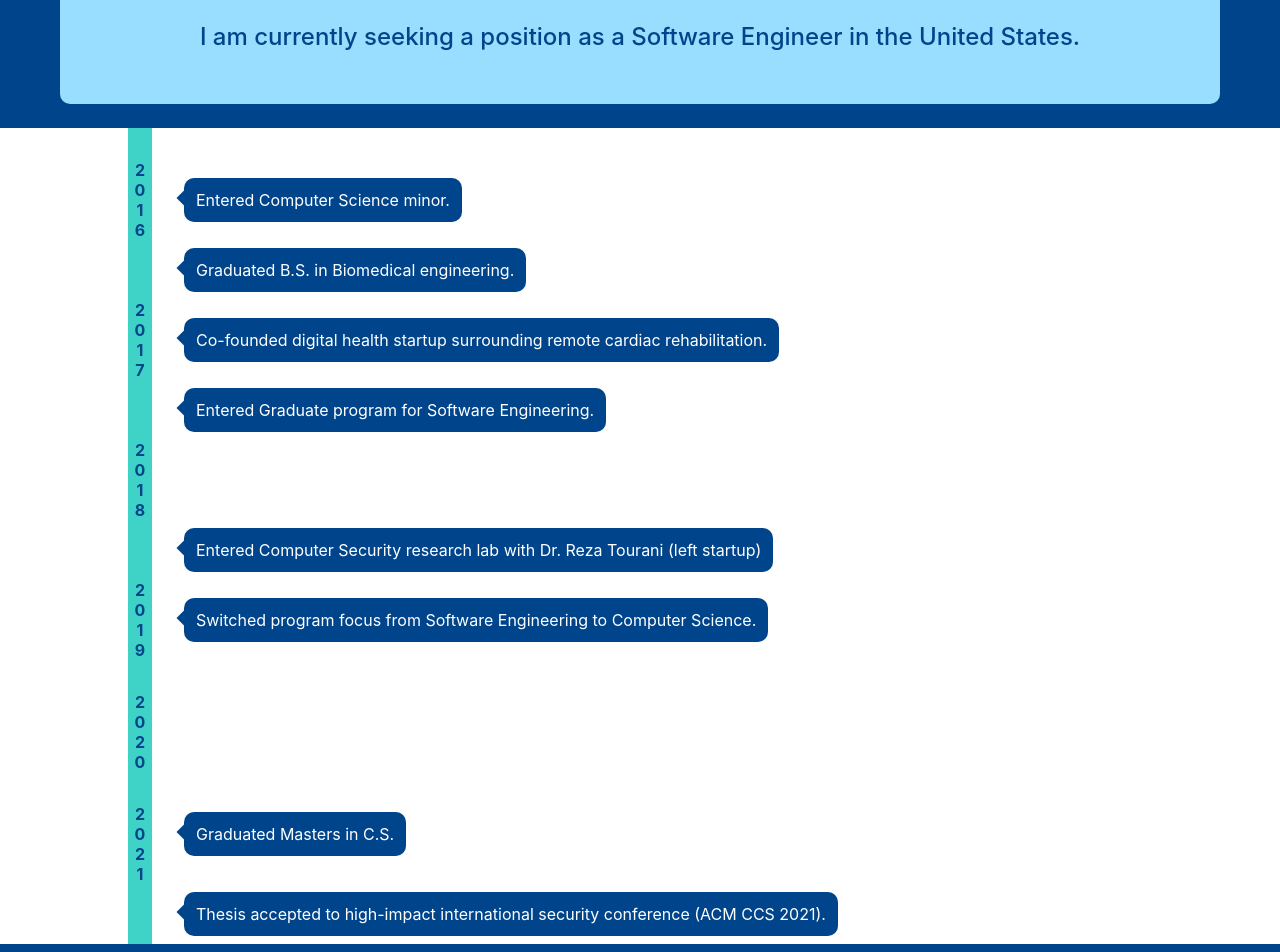
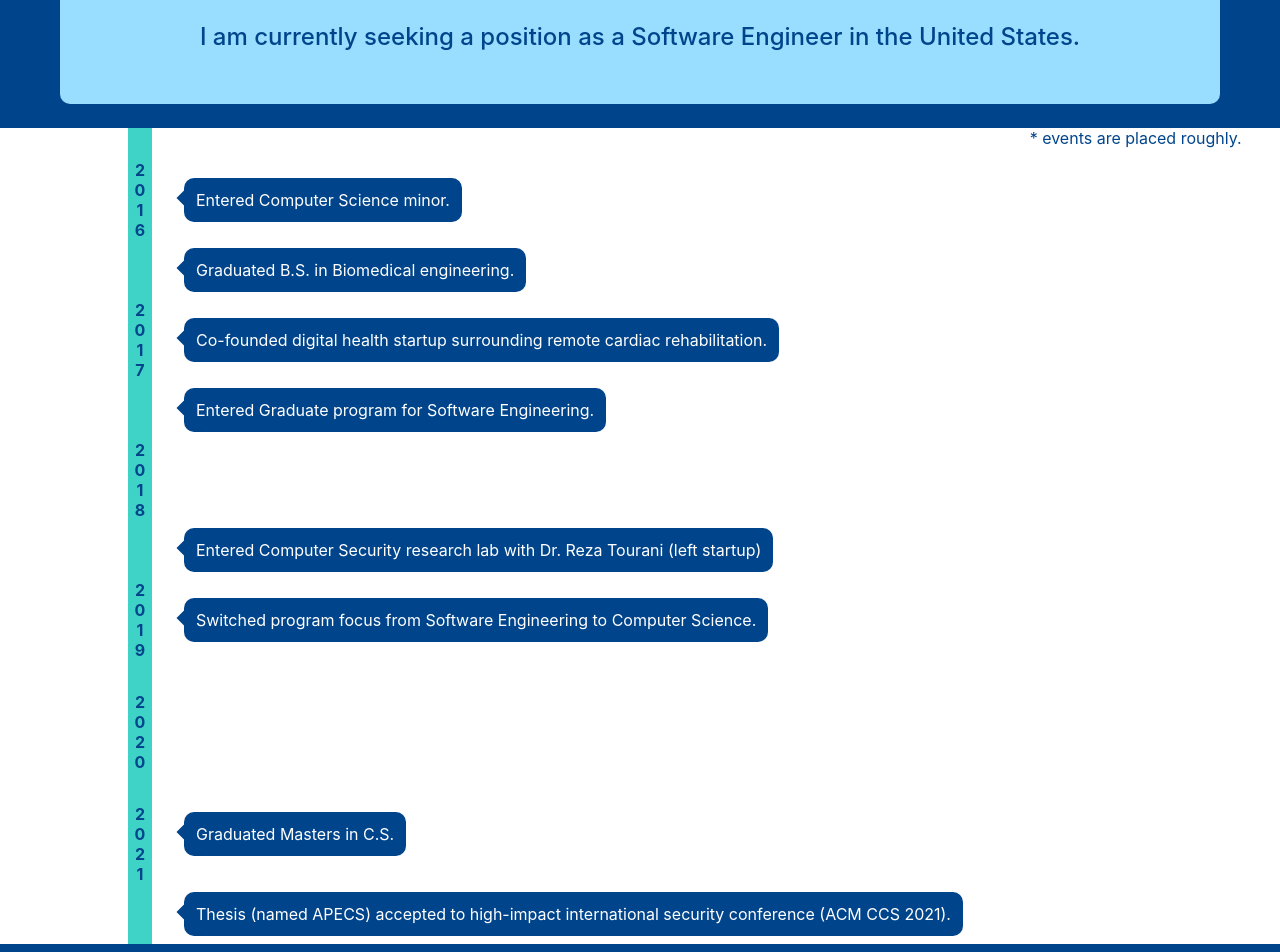
Before and after one commit to SeanDougherty/simple-react-page, a React (Create React App) app: page / in a window 1280 px wide. Shown: the part 1300-2252 px from the top of the page. Built offline with nearby package versions, Linux system fonts and the light colour scheme.

Commit message:
adjusted Experience/Timeline page stylings for varied viewport widths

```diff
--- a/src/components/Experience.js
+++ b/src/components/Experience.js
@@ -105,17 +105,19 @@ const Experience = (props) => {
           className={
             classes.thesis + " " + classes.rightEvent + " " + classes.event
           }>
-          Thesis accepted to high-impact international security conference (ACM
-          CCS 2021).
+          Thesis (named APECS) accepted to high-impact international security
+          conference (ACM CCS 2021).
         </p>
       </FadeIntoViewThin>
       {/* </span> */}
+      <div className={classes.disclaimer}>* events are placed roughly.</div>
     </section>
   );
 };
 
 const useStyles = createUseStyles((theme) => ({
   page: {
+    position: "relative",
     backgroundColor: theme.colorPrimary,
     minHeight: "90vh",
     display: "grid",
@@ -240,6 +242,11 @@ const useStyles = createUseStyles((theme) => ({
       fill: [[theme.colorSecondary], "!important"],
     },
   },
+  disclaimer: {
+    position: "absolute",
+    top: 0,
+    right: "3%",
+  },
 }));
 
 export default Experience;
```
